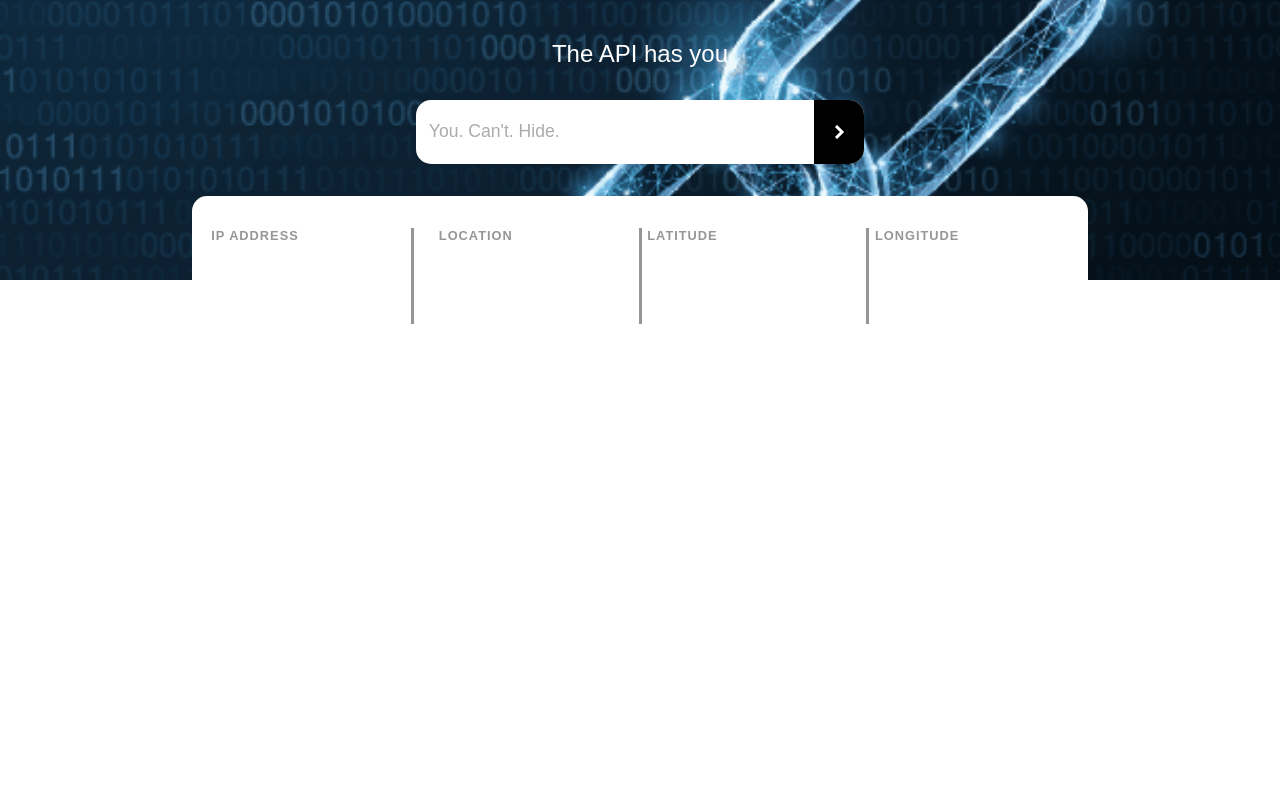
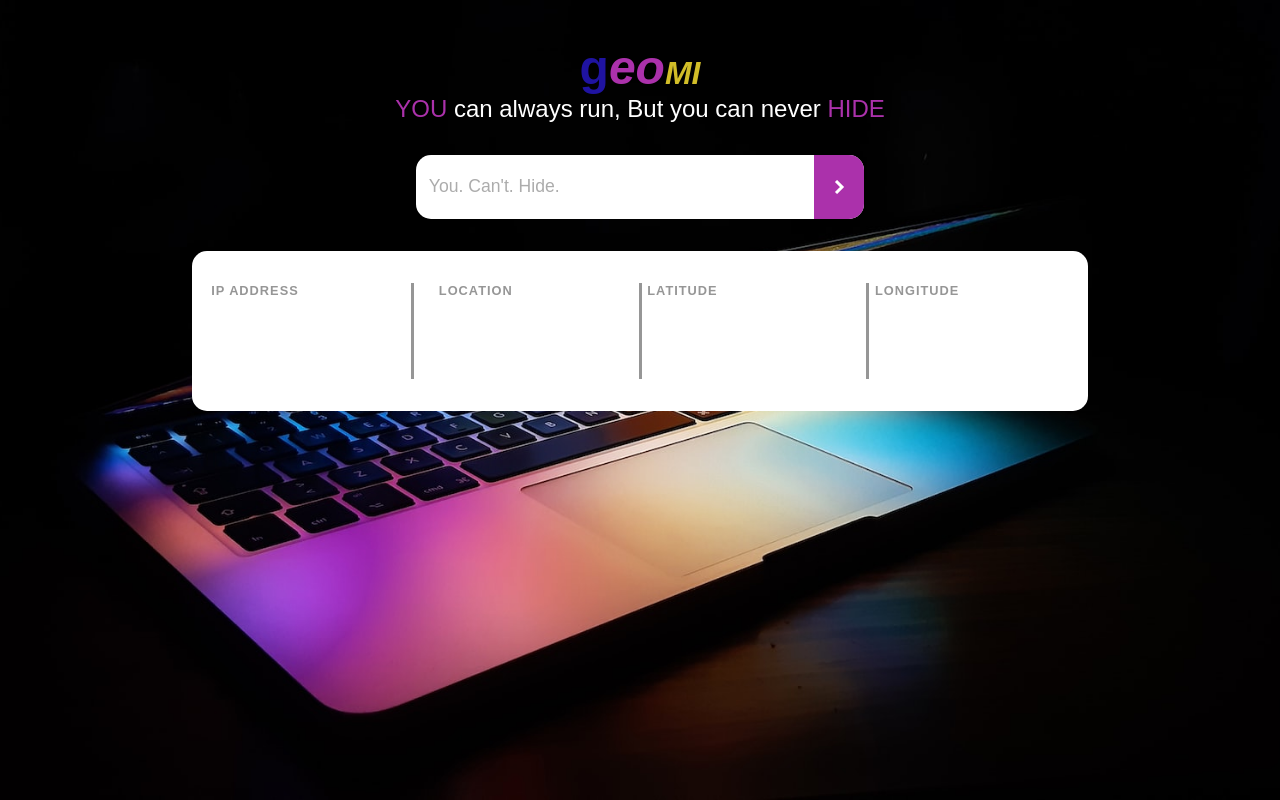
Before and after one commit to cathywiden/Group6BlockchainPrivate, a plain HTML site: page index.html in a window 1280 px wide. Drawn offline with Linux system fonts and the light colour scheme.

Commit message:
To mainbranch
Här startar vi!

```diff
--- a/css/default.css
+++ b/css/default.css
@@ -7,8 +7,30 @@
 
 .firstBackground {
   position: relative;
-  height: 35vh;
-  background: url(../images/pattern-bg.png) center center / cover;
+  height: 100vh;
+  background: url(/img/MB.jpg) center center / cover;
+}
+span {
+  color: rgb(171, 49, 171);
+}
+
+#map {
+  height: 65vh;
+  width: 100vw;
+  z-index: 0;
+}
+#geoG {
+  color: rgb(31, 19, 161);
+}
+#geo {
+  font-size: 3rem;
+  font-style: italic;
+  color: rgb(171, 49, 171);
+}
+#mi {
+  font-size: 2rem;
+  font-style: italic;
+  color: rgb(210, 190, 40);
 }
 
 #map {
@@ -81,7 +103,7 @@
   height: 100%;
   border-top-right-radius: 15px;
   border-bottom-right-radius: 15px;
-  background-color: black;
+  background-color: rgb(171, 49, 171);
   cursor: pointer;
 }
 
--- a/index.html
+++ b/index.html
@@ -1,27 +1,34 @@
 <!DOCTYPE html>
 <html lang="en">
+  <head>
+    <meta charset="UTF-8" />
+    <meta name="viewport" content="width=device-width, initial-scale=1.0" />
 
-<head>
-  <meta charset="UTF-8">
-  <meta name="viewport" content="width=device-width, initial-scale=1.0">
-
-  <link rel="stylesheet" href="/css/default.css">
-  <link rel="stylesheet" href="/css/mobile.css">
+    <link rel="stylesheet" href="/css/default.css" />
+    <link rel="stylesheet" href="/css/mobile.css" />
     <script type="modules" src="/src/api/locationScript.js"></script>
 
     <title>Geolocation -- You. Can't. Hide.</title>
-
   </head>
 
   <body>
-
     <div class="firstBackground">
       <div class="container">
-      <div class="title">The API has you</div>
+        <div class="title">
+          <h1 id="headTitle">
+            <span id="geoG">g</span><span id="geo">eo</span
+            ><span id="mi">MI</span>
+          </h1>
+          <span>YOU</span> can always run, But you can never <span>HIDE</span>
+        </div>
         <div class="searchBox">
-        <textarea name="" class="searchInput" placeholder="You. Can't. Hide."></textarea>
+          <textarea
+            name=""
+            class="searchInput"
+            placeholder="You. Can't. Hide."
+          ></textarea>
           <div class="searchButton">
-          <img src="images/icon-arrow.svg" alt="" class="arrow">
+            <img src="img/icon-arrow.svg" alt="" class="arrow" />
           </div>
         </div>
         <div class="infoBox">
```
Also changed, not shown: img/MB.jpg (added), img/icon-arrow.svg (renamed from images/icon-arrow.svg), img/pattern-bg.png (renamed from images/pattern-bg.png). Lines whose indentation alone changed are shown as unchanged.
